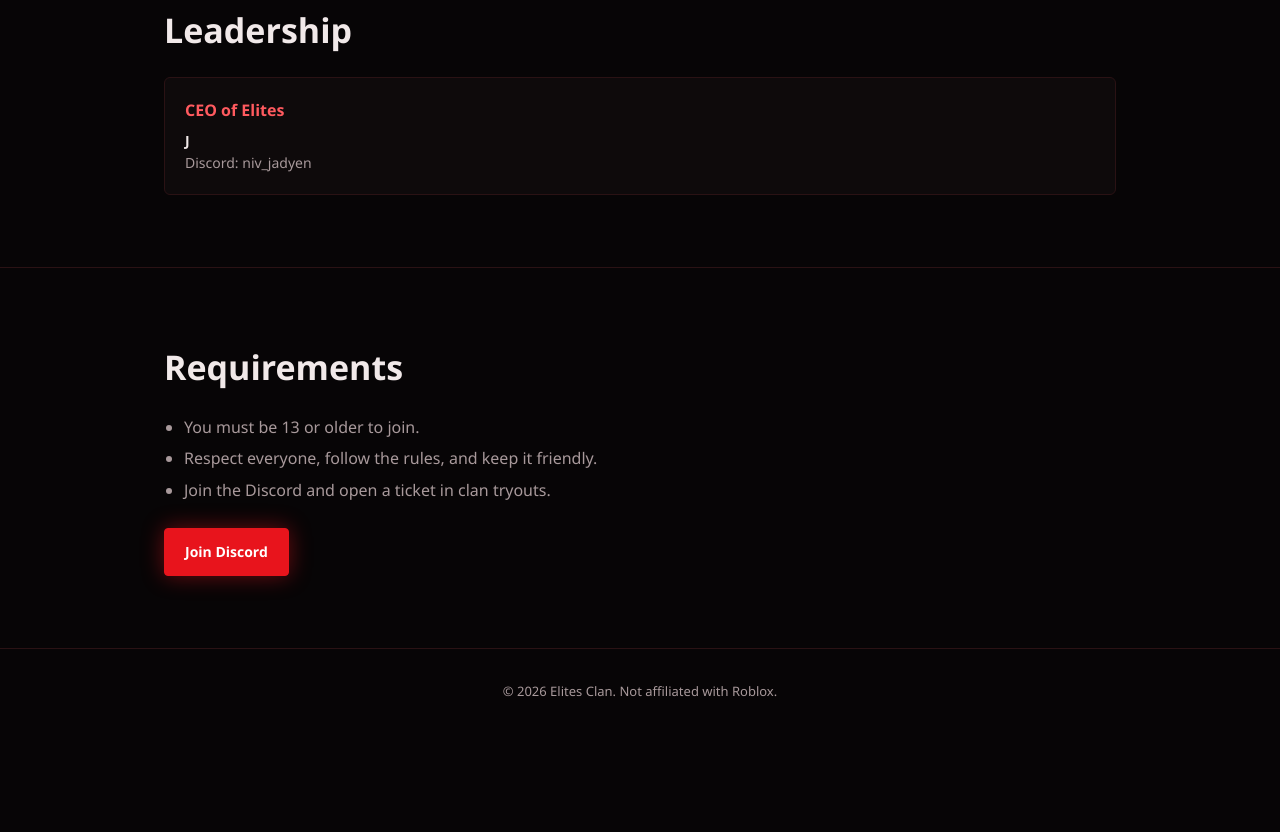
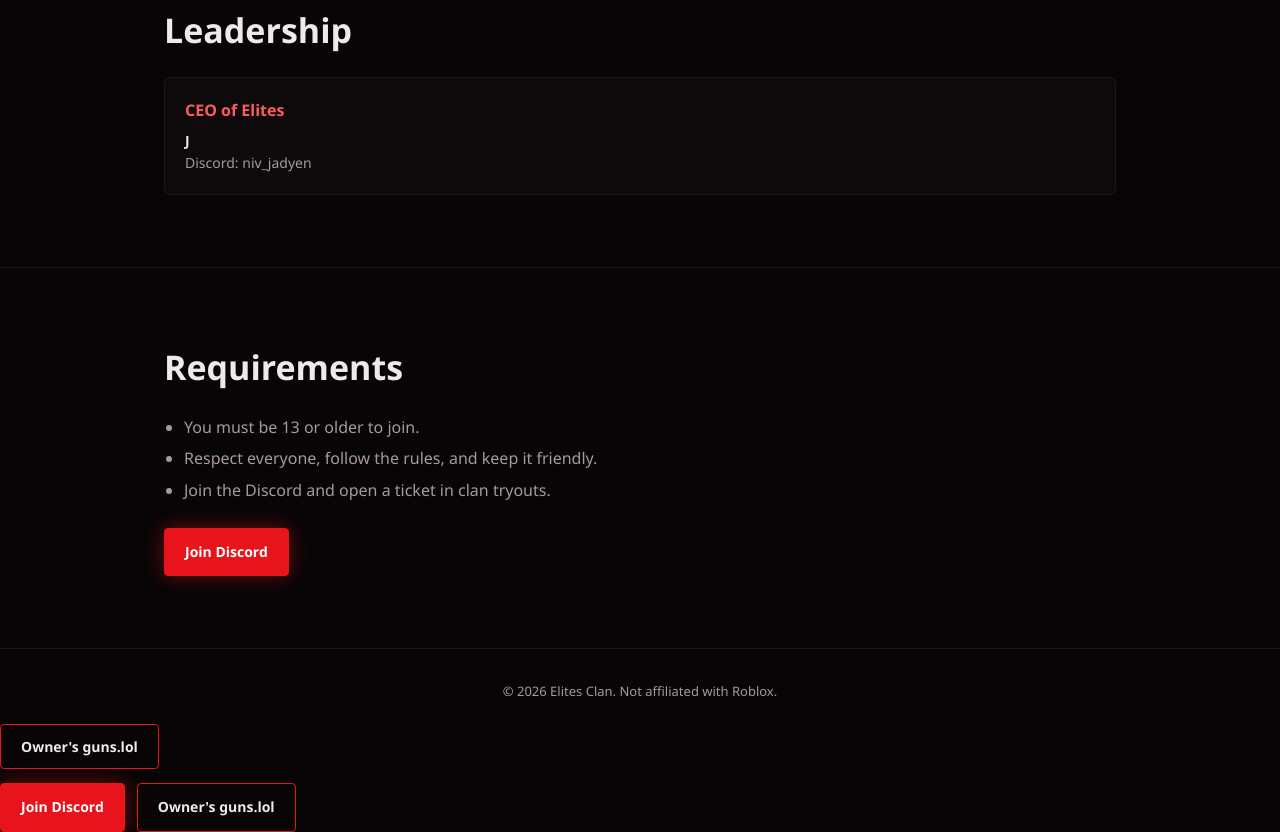
Before and after one commit to jsadw/Elites-clan, a plain HTML site: page index.html in a window 1280 px wide. Shown: the part 1462-2294 px from the top of the page. Before the commit the page ends 2196 px from the top, so only its background shows below. Drawn offline with Linux system fonts and the light colour scheme.

Commit message:
Add buttons for Discord and owner's link
Added buttons for Discord and owner's guns.lol link.

```diff
--- a/index.html
+++ b/index.html
@@ -142,3 +142,12 @@
 <footer>© 2026 Elites Clan. Not affiliated with Roblox.</footer>
 </body>
 </html>
+<a class="btn ghost" href="https://guns.lol/niv_jadyen" target="_blank" rel="noopener">Owner's guns.lol</a>
+<div class="btns" style="margin-top:24px">
+  <a class="btn fill" href="https://discord.gg/bnHgkyETB" target="_blank" rel="noopener">Join Discord</a>
+  <a class="btn ghost" href="https://guns.lol/niv_jadyen" target="_blank" rel="noopener">Owner's guns.lol</a>
+  <!-- Add your links, then remove the comment markers:
+  <a class="btn ghost" href="YOUR_ROBLOX_GROUP_LINK" target="_blank" rel="noopener">Roblox group</a>
+  <a class="btn ghost" href="YOUR_YOUTUBE_LINK" target="_blank" rel="noopener">Watch on YouTube</a>
+  -->
+</div>
```
